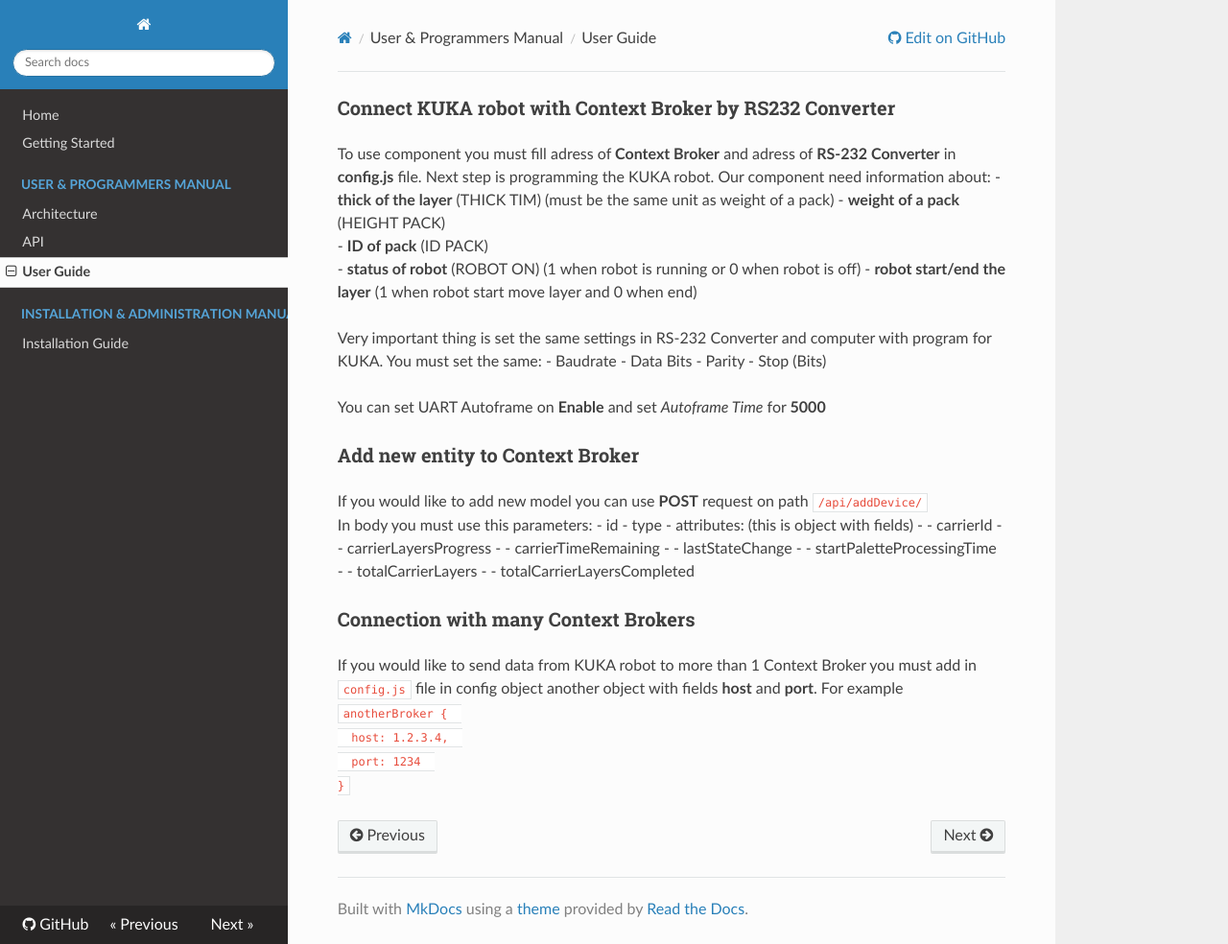
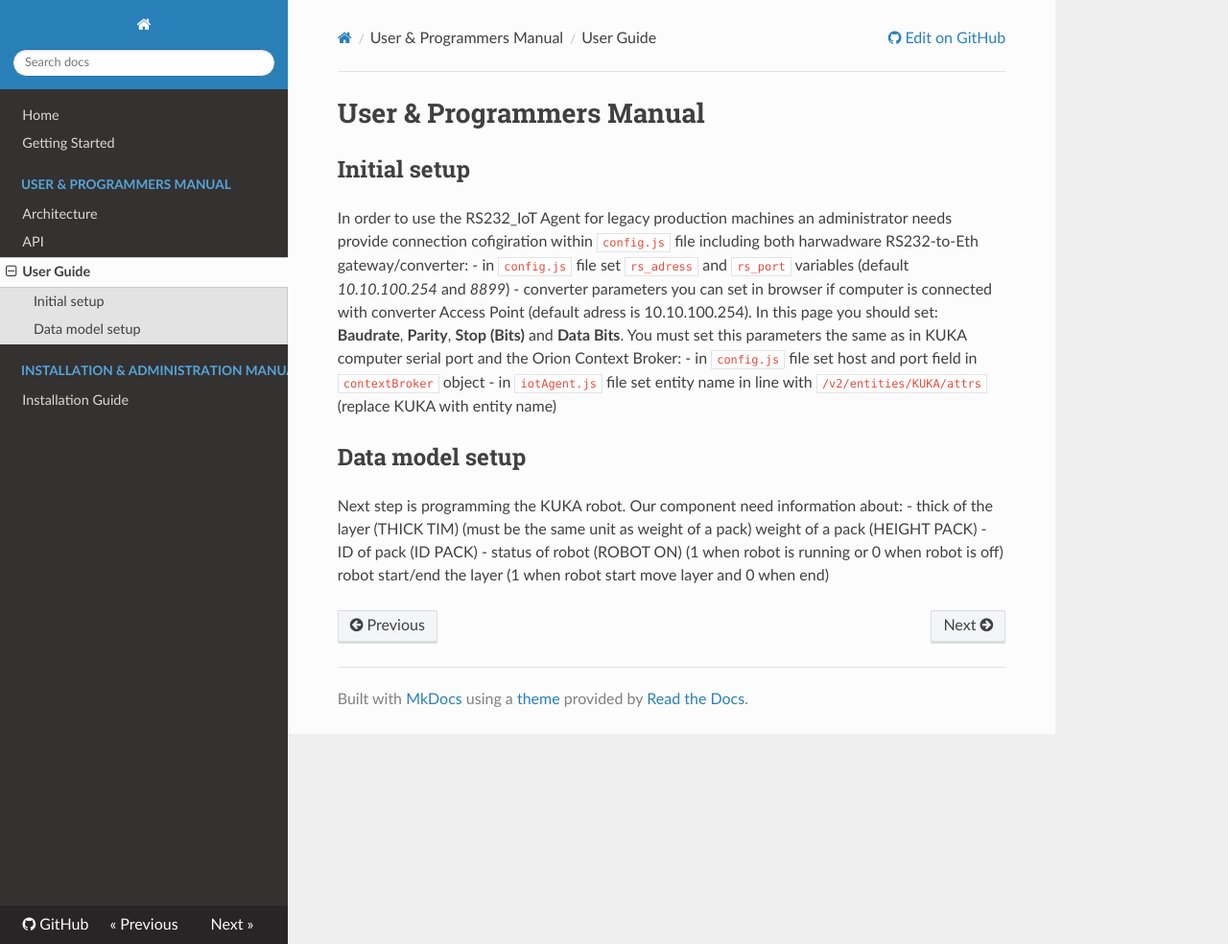
Before and after one commit to MikolajSzumigalski/CONTRA-2.0, an MkDocs documentation site: the page built from docs/usermanual.md, in a window 1280 px wide and 984 px high. Shown: the whole window at 96% size. Built offline with MkDocs 1.6.1, drawn with Linux system fonts in a browser that asks for light colours; nearby versions of some CDN libraries; old or Windows-style settings are respelled for this version of MkDocs.

Commit message:
Update usermanual.md

```diff
--- a/docs/usermanual.md
+++ b/docs/usermanual.md
@@ -1,39 +1,15 @@
-### Connect KUKA robot with Context Broker by RS232 Converter
-
-To use component you must fill adress of **Context Broker** and adress of **RS-232 Converter** in **config.js** file. Next step is programming the KUKA robot. Our component need information about:
-- **thick of the layer** (THICK TIM) (must be the same unit as weight of a pack)
-- **weight of a pack** (HEIGHT PACK)
-- **ID of pack** (ID PACK)
-- **status of robot** (ROBOT ON) (1 when robot is running or 0 when robot is off)
-- **robot start/end the layer** (1 when robot start move layer and 0 when end)
-
-Very important thing is set the same settings in RS-232 Converter and computer with program for KUKA. You must set the same:
-- Baudrate
-- Data Bits
-- Parity
-- Stop (Bits)
-
-You can set UART Autoframe on **Enable** and set *Autoframe Time* for **5000**
-
-### Add new entity to Context Broker
-
-If you would like to add new model you can use **POST** request on path `/api/addDevice/`
-In body you must use this parameters:
-- id
-- type
-- attributes: (this is object with fields)
-- - carrierId
-- - carrierLayersProgress
-- - carrierTimeRemaining
-- - lastStateChange
-- - startPaletteProcessingTime
-- - totalCarrierLayers
-- - totalCarrierLayersCompleted
-
-### Connection with many Context Brokers
-
-If you would like to send data from KUKA robot to more than 1 Context Broker you must add in `config.js` file in config object another object with fields **host** and **port**. For example
-`anotherBroker {
-  host: 1.2.3.4,
-  port: 1234
-}`
+# User & Programmers Manual
+## Initial setup
+In order to use the RS232_IoT Agent for legacy production machines an administrator needs provide connection cofigiration within `config.js` file including both harwadware RS232-to-Eth gateway/converter:
+- in `config.js` file set `rs_adress` and `rs_port` variables (default *10.10.100.254* and *8899*)
+- converter parameters you can set in browser if computer is connected with converter Access Point (default adress is 10.10.100.254). In this page you should set: **Baudrate**, **Parity**, **Stop (Bits)** and **Data Bits**. You must set this parameters the same as in KUKA computer serial port
+and the Orion Context Broker:
+- in `config.js` file set host and port field in `contextBroker` object
+- in `iotAgent.js` file set entity name in line with `/v2/entities/KUKA/attrs` (replace KUKA with entity name)
+## Data model setup
+Next step is programming the KUKA robot. Our component need information about:
+- thick of the layer (THICK TIM) (must be the same unit as weight of a pack)
+weight of a pack (HEIGHT PACK)
+- ID of pack (ID PACK)
+- status of robot (ROBOT ON) (1 when robot is running or 0 when robot is off)
+robot start/end the layer (1 when robot start move layer and 0 when end)
```
